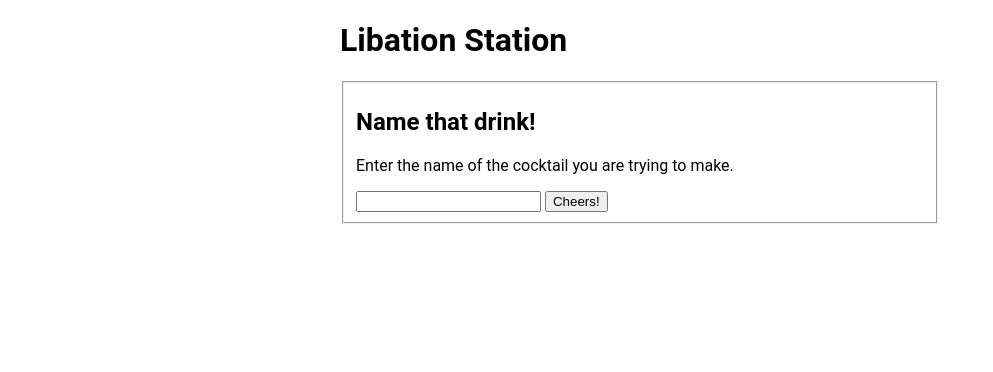
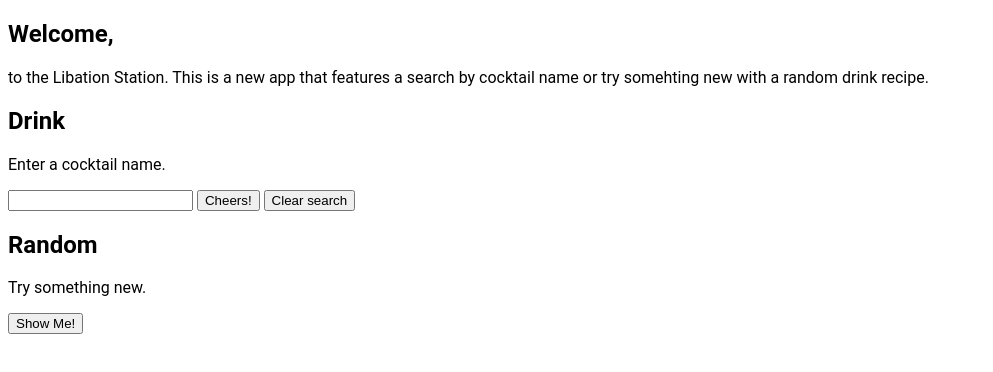
Before and after one commit to VictoriaRoda/API-Hack-Capstone, a plain HTML site: page index.html in a window 1280 px wide. Shown: the whole page, without its empty margins (0-993 px from the left). Drawn offline with nearby package versions, Linux system fonts and the light colour scheme.

Commit message:
Styling Submission

```diff
--- a/index.html
+++ b/index.html
@@ -7,41 +7,46 @@
     <link href="style.css" rel="stylesheet" type="text/css" />
   </head>
   <body>
-    <div class='container'>
     <header>
-		    <div class="row">
-	        <h1>Libation Station</h1>
-		    </div>
+
 	  </header>
 
 	  <main>
-		    <fieldset>
-			    <div class="row">
-				    <h2>Name that drink!</h2>
-				    <p>Enter the name of the cocktail you are trying to make.</p>
+      <section class="group wrapper">
+        <div class="item content-box">
+	        <h1>Welcome,</h1>
+          <p>to the Libation Station. This is a new app that features a search by cocktail name or try somehting new with a random drink recipe.</p>
 	      </div>
-			    <div class="row">
-            <form id='js-form'>
+        <div class="item content-box">
+          <h1>Drink</h1>
+          <p>Enter a cocktail name.
+            <form id="js-form">
               <input type="text" name="search-term" id="js-search-term" required>
-              <input type="submit" value="Cheers!">
+              <button type="submit">Cheers!</button>
+              <button onclick="document.getElementById('js-search-term').value = ''">Clear search</button>
             </form>
+          </p>
         </div>
-        </fieldset>
+        <div class="item content-box">
+          <h1>Random</h1>
+          <p>Try something new.</p>
+            <button id='search' type="submit">Show Me!</button>
+        </div>
+        <div class="results hidden">
+          <h2>Check it out!</h2>
+            <div class="results">
+        </div>
+        <section class="notfound">
+        </section>
+      </section>
     </main>
-
-      <!---<form id='js-form'>
-        <label for="search-term">Search by Spirit</label>
-        <input type="text" name="search-term" id="js-search-term" required>
-        <input type="submit" value="Cheers!">
-      </form>-->
 
     <p id='js-error-message' class='error-message'></p>
     <section id='results' class='hidden'>
-        <h2>Search Results</h2>
+      <h2>Search Results</h2><div class="search-total"></div>
       <ul id='results-list'>
       </ul>
     </section>
-    </div>
 
     <script src="https://code.jquery.com/jquery-3.3.1.js" integrity="sha256-2Kok7MbOyxpgUVvAk/HJ2jigOSYS2auK4Pfzbm7uH60=" crossorigin="anonymous"></script>
     <script src="script.js"></script>
```
Lines whose indentation alone changed are shown as unchanged.
